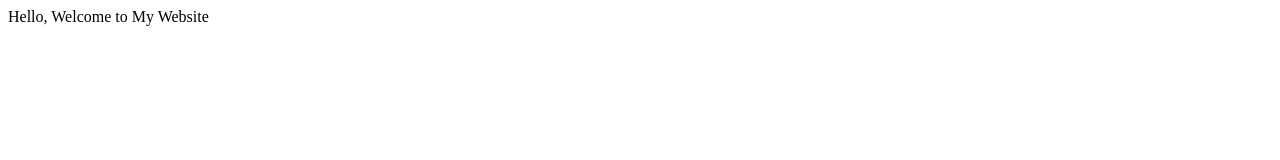
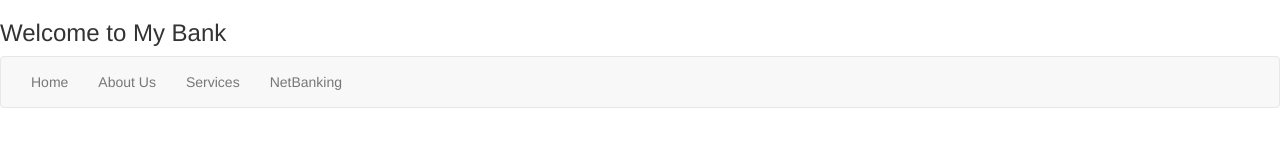
Before and after one commit to DarkShadowM/myWebSite, a plain HTML site: page index.html in a window 1280 px wide. Drawn offline with nearby package versions, Linux system fonts and the light colour scheme.

Commit message:
Update index.html

```diff
--- a/index.html
+++ b/index.html
@@ -1,5 +1,25 @@
 <html>
-<body>
-Hello, Welcome to My Website
-</body>
-</html>
+	<head>
+		<title>MyBank</title>
+		  <link rel="stylesheet" href="https://maxcdn.bootstrapcdn.com/bootstrap/3.4.1/css/bootstrap.min.css">
+  <script src="https://ajax.googleapis.com/ajax/libs/jquery/3.5.1/jquery.min.js"></script>
+  <script src="https://maxcdn.bootstrapcdn.com/bootstrap/3.4.1/js/bootstrap.min.js"></script>
+	</head>
+
+	<body>
+
+	<h3>Welcome to My Bank</h3>
+
+<nav class="navbar navbar-default">
+  <div class="container-fluid">
+    <ul class="nav navbar-nav">
+      <li><a href="index.html">Home</a></li>
+      <li><a href="aboutUs.html">About Us</a></li>
+      <li><a href="services.html">Services</a></li>
+      <li><a href="login.html">NetBanking</a></li>
+    </ul>
+  </div>
+</nav>
+
+	</body>
+	</html>
```
